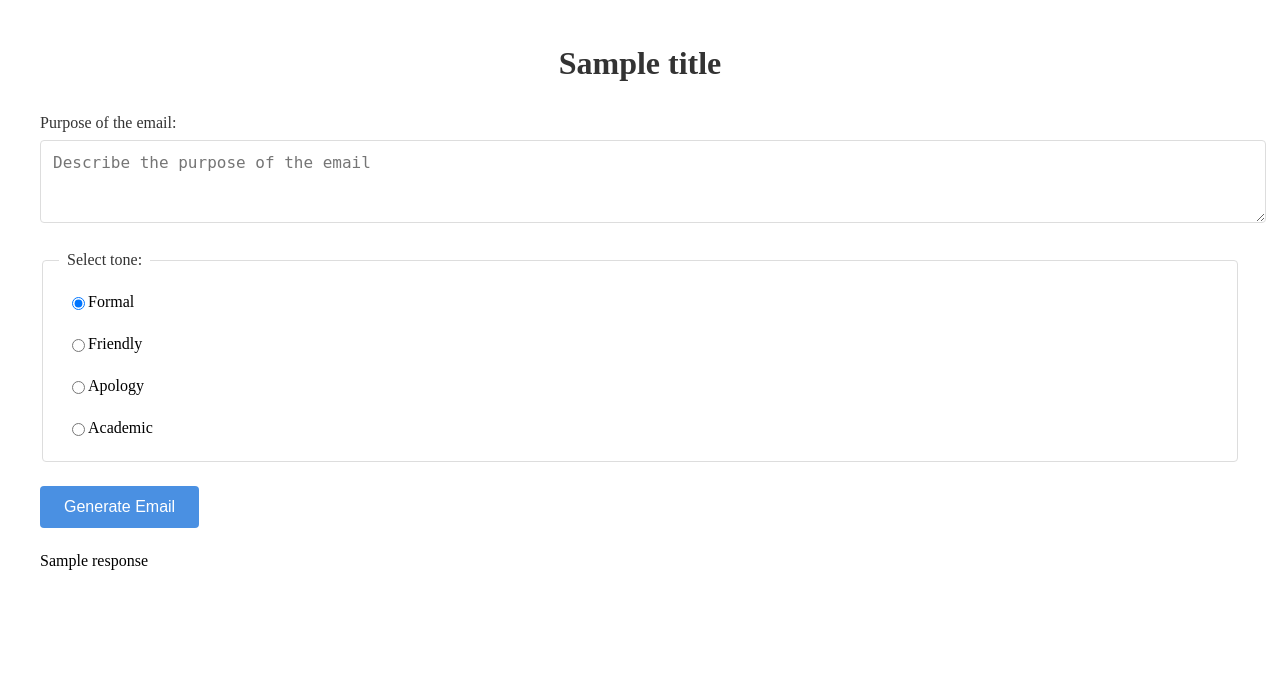
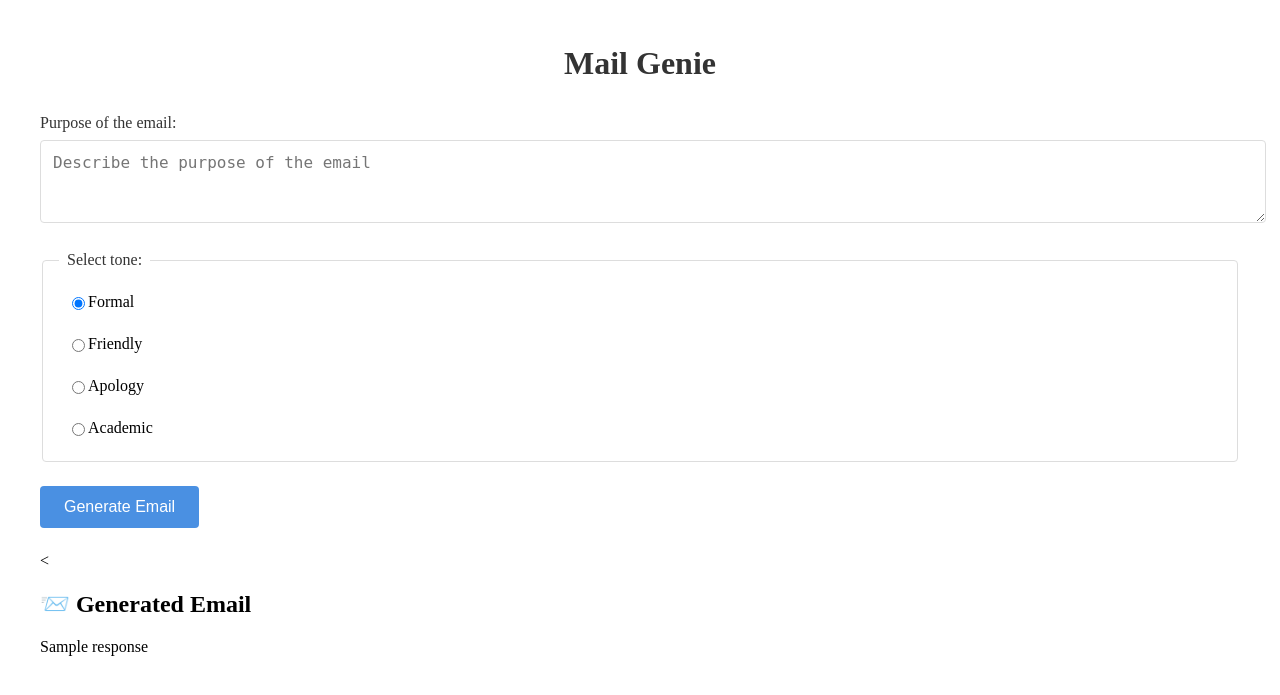
Before and after one commit to mrinmoyChakraborty-mrinox/gemini-hackday, a Flask app: template templates/home.html in a window 1280 px wide. Shown: the top 695 px of the page. Run offline with Flask 3, Linux system fonts and the light colour scheme; the template is opened without the code that fills it: most values are stand-ins (such as "Sample title", 1, 10 or a date in 2020).

Commit message:
Modify email response section in home.html
Update the email response display logic in home.html

```diff
--- a/templates/home.html
+++ b/templates/home.html
@@ -9,7 +9,7 @@
 </head>
 <body>
     <div class="container">
-        <h1 class="page-title">{{title}}</h1>
+        <h1 class="page-title">Mail Genie</h1>
 
         <form id="emailForm" class="email-form" method="post" action="/generate">
             <div class="form-group">
@@ -32,10 +32,14 @@
             </div>
         </form>
 
-        <div id="responseContainer" class="response-container" style="display: none;">
+        <{% if response_ %}
+        <div id="responseContainer" class="response-container">
+            <h2>📨 Generated Email</h2>
+            <div class="email-output">
+                {{ response_|safe }}
+            </div>
         </div>
-        {{response_}}
-    </div>
+        {% endif %}
 
 </body>
 </html>
```
